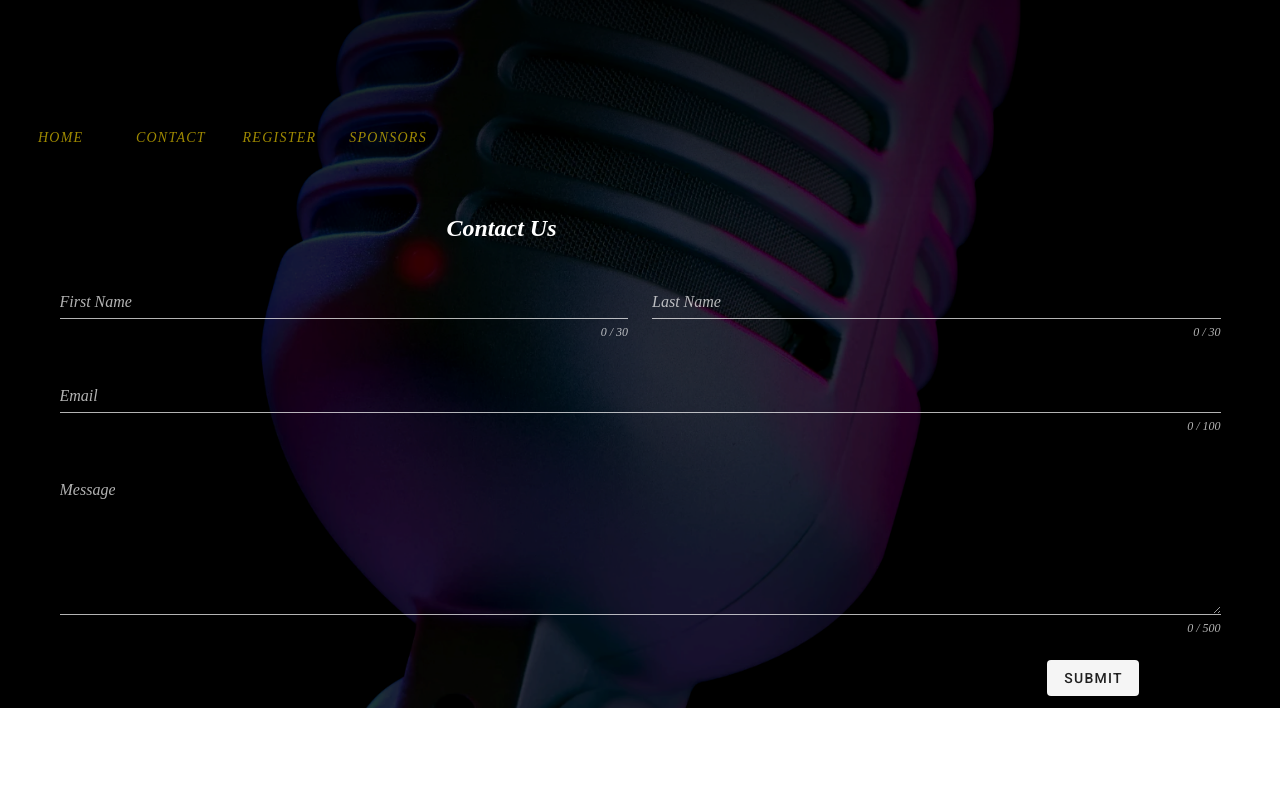
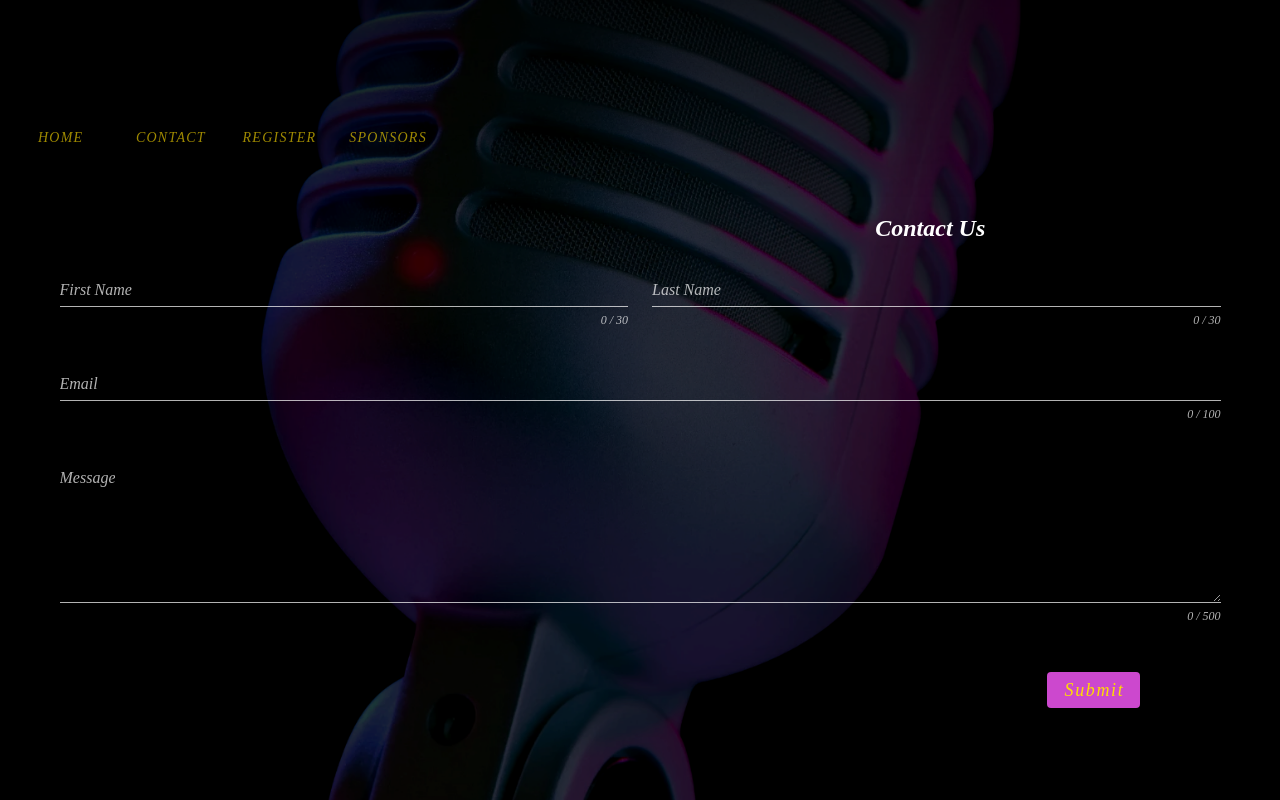
Before and after one commit to AbeMoe/charity-site, a Vue app: page /#/contact in a window 1280 px wide. Shown: the part 278-1078 px from the top of the page. Before the commit the page ends 986 px from the top, so only its background shows below. Built offline with nearby package versions, Linux system fonts and the light colour scheme; a web font is replaced by a local one.

Commit message:
adds spacer to bottom

```diff
--- a/src/App.vue
+++ b/src/App.vue
@@ -59,7 +59,7 @@
         <router-view
         style="width: 100vw margin: 0;"
         />
-
+    <div class="footer"> </div>
       </v-main>
   </v-app>
 </template>
--- a/src/css/master.css
+++ b/src/css/master.css
@@ -12,9 +12,22 @@
     text-shadow: #ffffff 3px 3px 0px, rgb(0 0 0 / 20%) 6px 6px 0px;
   }
 
+  .footer {
+    height: 10vh;
+  }
+
   .basker-text {
     font-style: italic;
     font-family: 'BaskervilleMTW01-SmBdIt';
+  }
+
+  .center {
+    margin: 0;
+    position: absolute;
+    top: 50%;
+    left: 50%;
+    -ms-transform: translate(-50%, -50%);
+    transform: translate(-50%, -50%);
   }
 
 
--- a/src/views/ContactView.vue
+++ b/src/views/ContactView.vue
@@ -1,18 +1,14 @@
 <template>
-  <v-form ref="form">
     <v-container>
       <v-row>
         <v-spacer></v-spacer>
 
         <v-col>
-          <h2 class="basker-text white--text ">Contact Us </h2>
+          <h2 class="basker-text text-center white--text ">Contact Us </h2>
         </v-col>
+      </v-row>
 
         <v-spacer></v-spacer>
-
-
-      </v-row>
-
       <v-row>
         <v-col cols="6" class="name-field">
           <v-text-field
@@ -76,13 +72,14 @@
           <v-btn
           @click="sendMessage"
           :disabled="buttonEnabled"
-          >
-          Submit</v-btn>
+          class="text-transform basker-text mt-6">
+              <span style="color: #ffdd00;">Submit</span>
+          </v-btn>
         </v-col>
       </v-row>
+    </v-form>
     </v-container>
 
-  </v-form>
 </template>
 
 <script>
@@ -96,6 +93,8 @@ import store from '../store/index'
       email: "",
       firstname: "",
       lastname: "",
+      loading: false,
+      finished: false,
 
       nameRules: [
         v => !!v || 'Name is required',
@@ -116,9 +115,13 @@ import store from '../store/index'
 
     },
     methods: {
-
+       reset(event) {
+        this.finished = false
+       },
       async sendMessage(event) {
         if(this.$refs.form.validate()) {
+          this.finished = false
+          this.loading=true
           var body = {
             message: this.message,
             email: this.email,
@@ -126,6 +129,8 @@ import store from '../store/index'
             lastname: this.lastname,
           }
           const res =  await axios.post(store.state.formURL, body)
+          this.loading = false
+          this.finished = true
           console.log(res)
         }
       }
```
